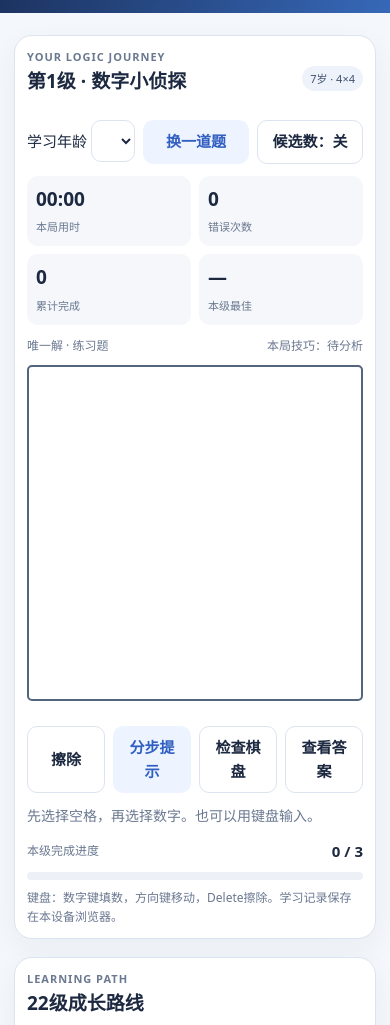
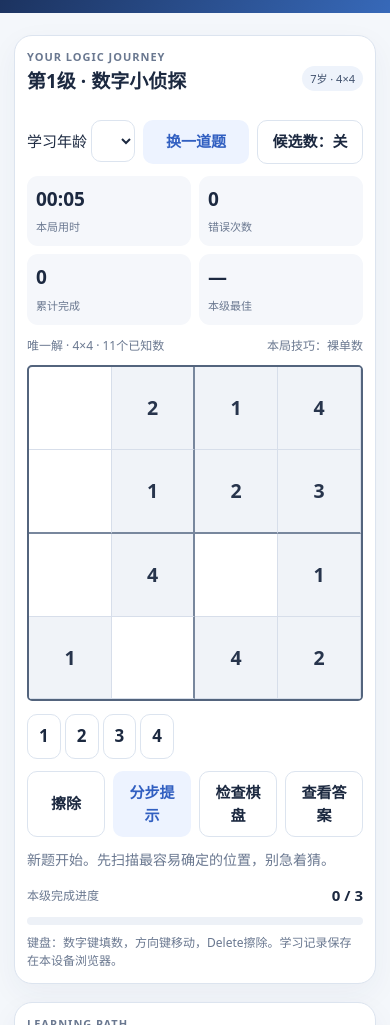
Before and after one commit to rambitnakav-blip/sudoku-academy, a plain HTML site: page index.html in a window 390 px wide. Shown: the part 75-1100 px from the top of the page. Drawn offline with Linux system fonts and the light colour scheme.

Commit message:
Fix puzzle generation responsiveness, surface errors, and timer variable

```diff
--- a/index.html
+++ b/index.html
@@ -25,7 +25,7 @@
 (()=>{"use strict";
 const $=id=>document.getElementById(id),CUR=window.SUDOKU_CURRICULUM,ENGINE=window.SudokuLogic;
 const KEY="sudokuAcademyProgressV2";
-let state=load(),level=state.level||1,age=level+6,n=4,R=2,C=2,solution=[],puzzle=[],givens=[],selected=-1,notesOn=false,notes={},errors=0,seconds=0,started=false,won=false,timer=null,history=[],grade=null,stepIndex=0;
+let state=load(),level=state.level||1,age=level+6,n=4,R=2,C=2,solution=[],puzzle=[],givens=[],selected=-1,notesOn=false,notes={},errors=0,secs=0,started=false,won=false,timer=null,history=[],grade=null,stepIndex=0;
 function load(){try{return JSON.parse(localStorage.getItem(KEY)||"{}")}catch{return {}}}
 function save(){localStorage.setItem(KEY,JSON.stringify(state))}
 function config(l){return l<=3?{n:4,r:2,c:2}:l<=6?{n:6,r:2,c:3}:{n:9,r:3,c:3}}
@@ -33,13 +33,13 @@ function shuffle(a){for(let i=a.length-1;i>0;i--){let j=Math.random()*(i+1)|0;[a
 function pattern(r,c){return (r*C+Math.floor(r/R)+c)%n}
 function makeSolution(){let bands=shuffle([...Array(n/R).keys()]),rows=[];bands.forEach(b=>shuffle([...Array(R).keys()]).forEach(x=>rows.push(b*R+x)));let stacks=shuffle([...Array(n/C).keys()]),cols=[];stacks.forEach(s=>shuffle([...Array(C).keys()]).forEach(x=>cols.push(s*C+x)));let nums=shuffle([...Array(n).keys()].map(x=>x+1));return rows.flatMap(r=>cols.map(c=>nums[pattern(r,c)]))}
 function targetClues(){return n===4?Math.max(5,Math.min(11,11-(level-1))):n===6?Math.max(13,Math.min(25,25-(level-4)*2)):Math.max(24,Math.min(38,38-Math.floor((level-7)*.85)))}
-function generate(){let best=null;for(let attempt=0;attempt<7;attempt++){let sol=makeSolution(),g=sol.slice(),order=shuffle([...Array(n*n).keys()]),clues=n*n;for(const i of order){if(clues<=targetClues())break;const old=g[i];g[i]=0;if(ENGINE.solveCount(g,n,R,C,2).count===1)clues--;else g[i]=old}const logical=ENGINE.logicalSolve(g,n,R,C,10);const item={sol,g,logical,clues};if(!best||Math.abs(clues-targetClues())<Math.abs(best.clues-targetClues()))best=item;if(logical.solved&&logical.maxRank<=Math.max(1,CUR[level-1].rank+1)){best=item;break}}return best}
+function generate(){let best=null;const maxRank=Math.max(2,CUR[level-1].rank+1);for(let attempt=0;attempt<2;attempt++){let sol=makeSolution(),g=sol.slice(),order=shuffle([...Array(n*n).keys()]),clues=n*n;for(const i of order){if(clues<=targetClues())break;const old=g[i];g[i]=0;if(ENGINE.solveCount(g,n,R,C,2).count===1)clues--;else g[i]=old}const logical=ENGINE.logicalSolve(g,n,R,C,maxRank,300);const item={sol,g,logical,clues};if(!best||Math.abs(clues-targetClues())<Math.abs(best.clues-targetClues()))best=item;if(logical.solved&&logical.maxRank<=maxRank){best=item;break}}return best}
 function msg(t,type=""){ $("message").textContent=t;$("message").className="message "+type}
 function updateStats(){$("timer").textContent=String(secs/60|0).padStart(2,"0")+":"+String(secs%60).padStart(2,"0");$("mistakes").textContent=errors;$("wins").textContent=state.totalWins||0;$("best").textContent=state.best?.[level]?formatTime(state.best[level]):"—"}
 function formatTime(s){return String(s/60|0).padStart(2,"0")+":"+String(s%60).padStart(2,"0")}
 function setupLevel(){const cf=config(level);n=cf.n;R=cf.r;C=cf.c;age=level+6;$("age").value=age;const s=CUR[level-1];$("title").textContent="第"+level+"级 · "+s.title;$("ageTag").textContent=age+"岁 · "+n+"×"+n;$("rank").textContent="第"+level+" / 22级";$("pct").textContent=Math.round((level-1)/21*100)+"%";$("rankbar").style.width=((level-1)/21*100)+"%";$("skillTitle").textContent="本级重点："+s.skill;$("goal").textContent=s.goal;$("lesson").textContent=s.lesson;$("method").textContent="练习方法："+s.method;$("challengeTitle").textContent="本级挑战："+s.title;$("challenge").textContent=s.challenge;renderLevels();newPuzzle()}
 function renderLevels(){$("levels").innerHTML="";for(let l=1;l<=22;l++){const b=document.createElement("button");b.textContent=l;b.className=(l===level?"active ":"")+(state.levelWins?.[l]>=3?"done":"");b.title=CUR[l-1].title;b.onclick=()=>{level=l;state.level=l;save();setupLevel()};$("levels").append(b)}const done=state.levelWins?.[level]||0;$("progressText").textContent=done+" / 3";$("progress").style.width=Math.min(100,done/3*100)+"%"}
-function newPuzzle(){const out=generate();solution=out.sol;puzzle=out.g.slice();givens=puzzle.map(Boolean);grade=out.logical;selected=-1;notes={};errors=0;secs=0;started=true;won=false;history=[];stepIndex=0;$("puzzleMeta").textContent="唯一解 · "+n+"×"+n+" · "+puzzle.filter(Boolean).length+"个已知数";$("skillMeta").textContent="本局技巧："+(grade.used.join("、")||"基础排除");const topStep=grade.steps.reduce((a,b)=>!a||b.rank>a.rank?b:a,null);$("grade").textContent=grade.solved?"逻辑求解可完成；最高检测技巧："+(topStep?.tech||"基础扫描")+"。":"唯一解已验证；当前逻辑引擎尚未找到完整解法，可能需要更高阶技巧。";$("reason").textContent="点击“分步提示”，查看当前棋盘上可以验证的逻辑步骤。";render();updateStats();renderLevels();msg("新题开始。先扫描最容易确定的位置，别急着猜。");clearInterval(timer);timer=setInterval(()=>{if(started&&!won){secs++;updateStats()}},1000)}
+function newPuzzle(){$("puzzleMeta").textContent="正在生成题目……";let out;try{out=generate()}catch(e){$("grade").textContent="题目生成失败："+(e?.message||e);msg("题目生成遇到错误，请点击“换一道题”重试。","bad");console.error(e);return}if(!out){$("grade").textContent="暂时无法生成题目，请重试。";msg("题目生成失败，请点击“换一道题”重试。","bad");return}solution=out.sol;puzzle=out.g.slice();givens=puzzle.map(Boolean);grade=out.logical;selected=-1;notes={};errors=0;secs=0;started=true;won=false;history=[];stepIndex=0;$("puzzleMeta").textContent="唯一解 · "+n+"×"+n+" · "+puzzle.filter(Boolean).length+"个已知数";$("skillMeta").textContent="本局技巧："+(grade.used.join("、")||"基础排除");const topStep=grade.steps.reduce((a,b)=>!a||b.rank>a.rank?b:a,null);$("grade").textContent=grade.solved?"逻辑求解可完成；最高检测技巧："+(topStep?.tech||"基础扫描")+"。":"唯一解已验证；当前逻辑引擎尚未找到完整解法，可能需要更高阶技巧。";$("reason").textContent="点击“分步提示”，查看当前棋盘上可以验证的逻辑步骤。";render();updateStats();renderLevels();msg("新题开始。先扫描最容易确定的位置，别急着猜。");clearInterval(timer);timer=setInterval(()=>{if(started&&!won){secs++;updateStats()}},1000)}
 function render(){const board=$("board");board.style.setProperty("--n",n);board.innerHTML="";for(let i=0;i<n*n;i++){const r=i/n|0,c=i%n,d=document.createElement("div");d.className="cell";if(givens[i])d.classList.add("given");if(c!==n-1&&c%C===C-1)d.classList.add("block-r");if(r!==n-1&&r%R===R-1)d.classList.add("block-b");if(i===selected)d.classList.add("sel");else if(selected>=0){const sr=selected/n|0,sc=selected%n;if(r===sr||c===sc||(r/R|0)===(sr/R|0)&&(c/C|0)===(sc/C|0))d.classList.add("rel");if(puzzle[i]&&puzzle[i]===puzzle[selected])d.classList.add("same")}if(puzzle[i]){d.textContent=puzzle[i];if(!givens[i]&&puzzle[i]!==solution[i])d.classList.add("error")}else if(notesOn){const box=document.createElement("div");box.className="notes";for(let v=1;v<=n;v++){const sp=document.createElement("span");sp.textContent=(notes[i]||[]).includes(v)?v:"";box.append(sp)}d.append(box)}d.onclick=()=>{selected=i;render()};board.append(d)}$("pad").innerHTML="";for(let v=1;v<=n;v++){const b=document.createElement("button");b.textContent=v;b.onclick=()=>enter(v);$("pad").append(b)}}
 function enter(v){if(!started||won)return;if(selected<0){msg("先选择一个空格。");return}if(givens[selected])return;puzzle[selected]=v;notes[selected]=[];if(v!==solution[selected]){errors++;msg("这个数字不正确。请检查同行、同列和所在宫。错误次数已记录。","bad")}else{msg("正确！想一想：你是通过哪条规则确定它的？","good");if(puzzle.every((x,i)=>x===solution[i]))win()}render();updateStats()}
 function erase(){if(selected<0||givens[selected])return;puzzle[selected]=0;render()}
```
